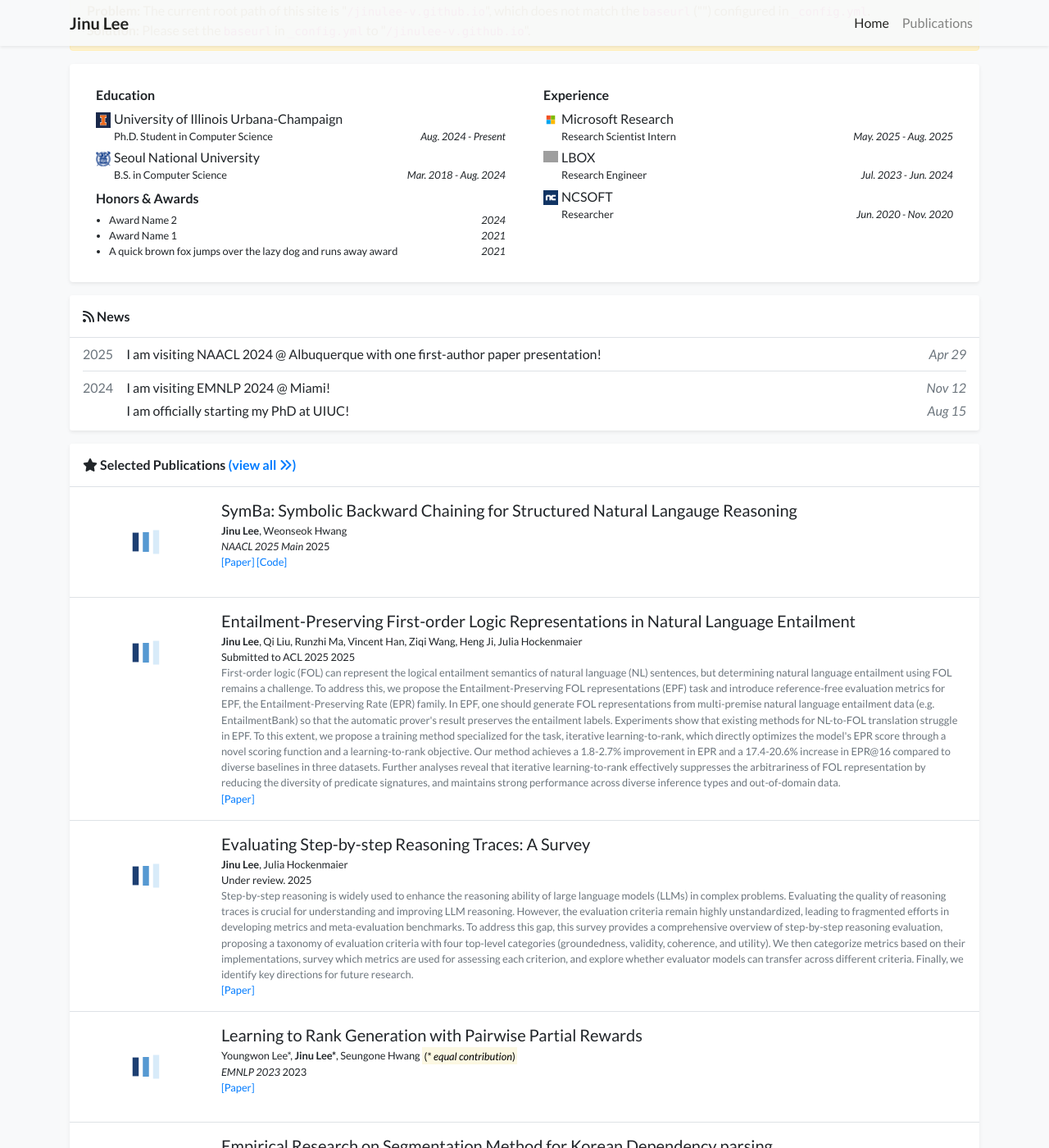
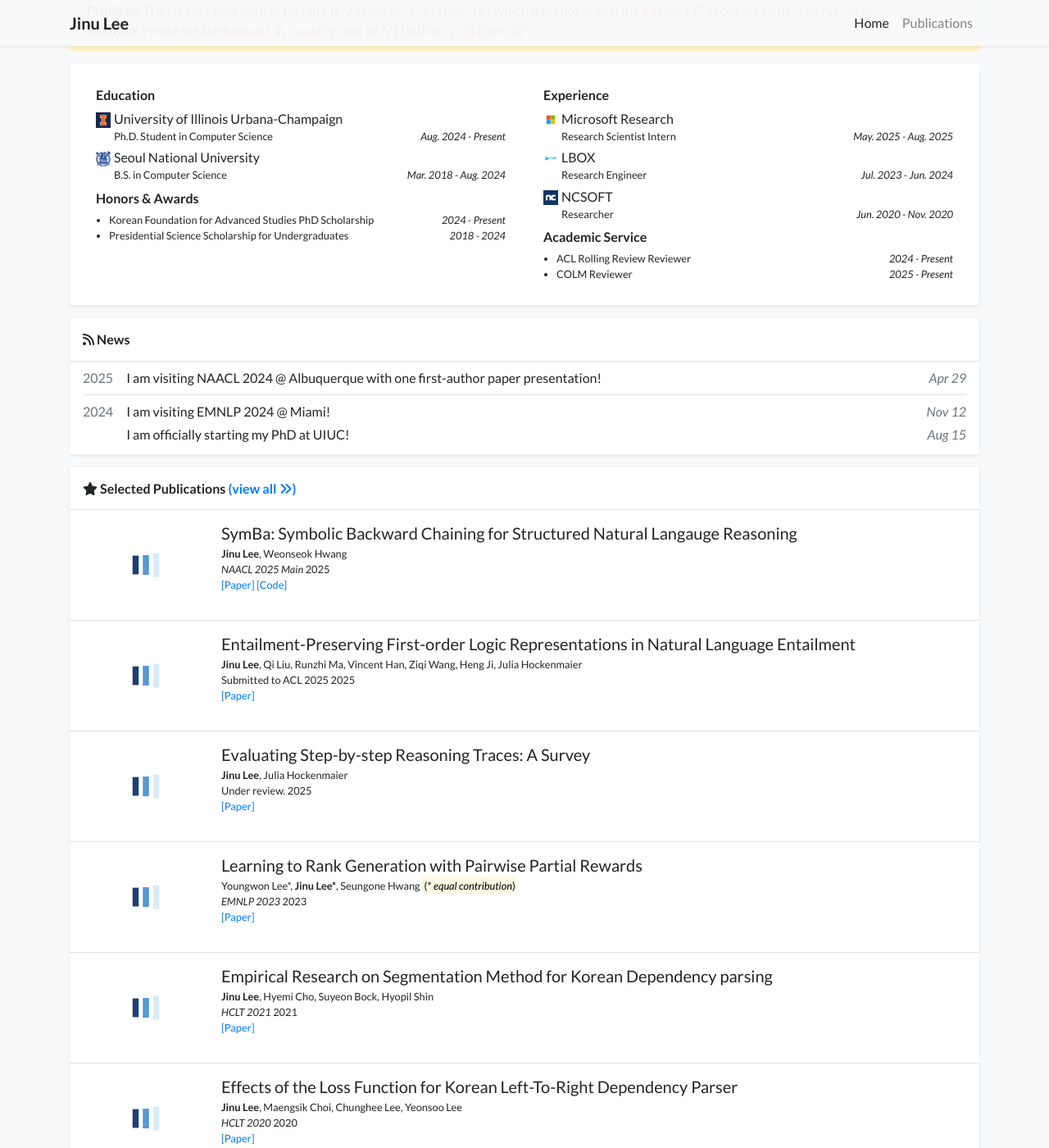
Before and after one commit to jinulee-v/jinulee-v.github.io, a Jekyll site: the page built from index.html, in a window 1280 px wide and 1400 px high, scrolled down 583 px. Shown: the whole window at 82% size. Built offline with Jekyll 4.4.1, drawn with Linux system fonts in a browser that asks for light colours; nearby versions of some CDN libraries; a style sheet for code colours, icons or effects is not loaded; some of the changed text lies outside the part shown; grey boxes are pictures that could not be loaded.

Commit message:
add services and more

```diff
--- a/_data/profile.yml
+++ b/_data/profile.yml
@@ -52,7 +52,7 @@ experience:
   position: Research Scientist Intern
   date: May. 2025 - Aug. 2025
 - name: LBOX
-  logo: /assets/images/badges/lbox.png
+  logo: /assets/images/badges/lbox.jpg
   position: Research Engineer
   date: Jul. 2023 - Jun. 2024
 - name: NCSOFT
@@ -60,18 +60,14 @@ experience:
   position: Researcher
   date: Jun. 2020 - Nov. 2020
 
-# awards:
-# - name: Award Name 2
-#   date: 2024
-# - name: Award Name 1
-#   date: 2021
-# - name: A quick brown fox jumps over the lazy dog and runs away award
-#   date: 2021
+awards:
+- name: Korean Foundation for Advanced Studies PhD Scholarship
+  date: 2024 - Present
+- name: Presidential Science Scholarship for Undergraduates
+  date: 2018 - 2024
 
-awards:
-- name: Award Name 2
-  date: 2024
-- name: Award Name 1
-  date: 2021
-- name: A quick brown fox jumps over the lazy dog and runs away award
-  date: 2021
+service:
+- name: ACL Rolling Review Reviewer
+  date: 2024 - Present
+- name: COLM Reviewer
+  date: 2025 - Present
--- a/_includes/widgets/experience_card.html
+++ b/_includes/widgets/experience_card.html
@@ -66,6 +66,23 @@
                         </div>
                     </div>
                     {% endif %}
+                    {% if site.data.profile.service %}
+                    <div class="col-md-6">
+                        <div class="mx-2 my-1">
+                            <h6>Academic Service</h6>
+                            <ul class="list small pl-3 mb-1">
+                                {% for item in site.data.profile.service %}
+                                <li>
+                                    <div class="d-flex">
+                                        <div>{{ item.name }}</div>
+                                        <div class="ml-auto mt-auto no-break"><em>{{ item.date }}</em></div>
+                                    </div>
+                                </li>
+                                {% endfor %}
+                            </ul>
+                        </div>
+                    </div>
+                    {% endif %}
 
                 </div>
 
```
Also changed, not shown: _publications/2021/2021-kmdp.md (+7 -7 lines), _publications/2025/2025-epfp.md (+2 -2 lines), _publications/2025/2025-reasoning-eval-survey.md (+2 -2 lines).
